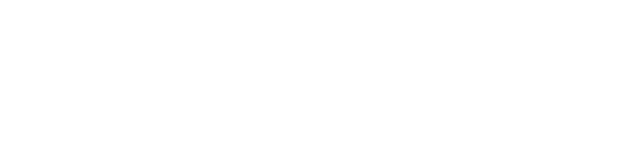
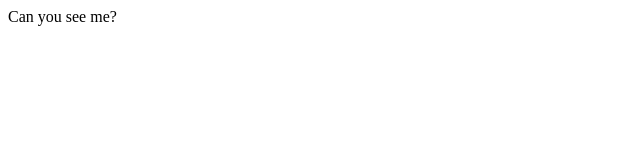
Before and after one commit to bestcastor/JavaScriptPractice, a plain HTML site: page index.html in a window 1280 px wide. Shown: the whole page, without its empty margins (0-640 px from the left). Drawn offline with Linux system fonts and the light colour scheme.

Commit message:
HTML body

```diff
--- a/index.html
+++ b/index.html
@@ -5,6 +5,6 @@
     <title>Title</title>
 </head>
 <body>
-
+ <div>Can you see me?</div>
 </body>
 </html>
```
